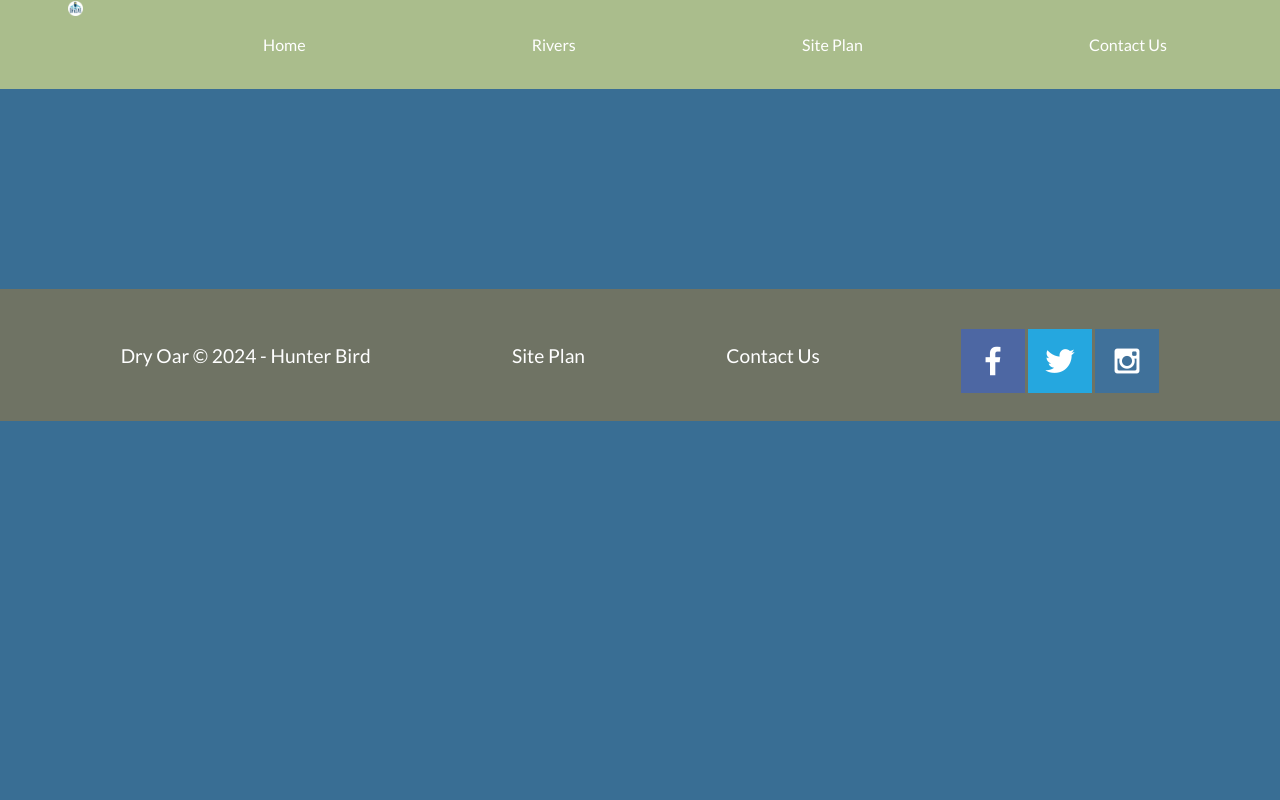
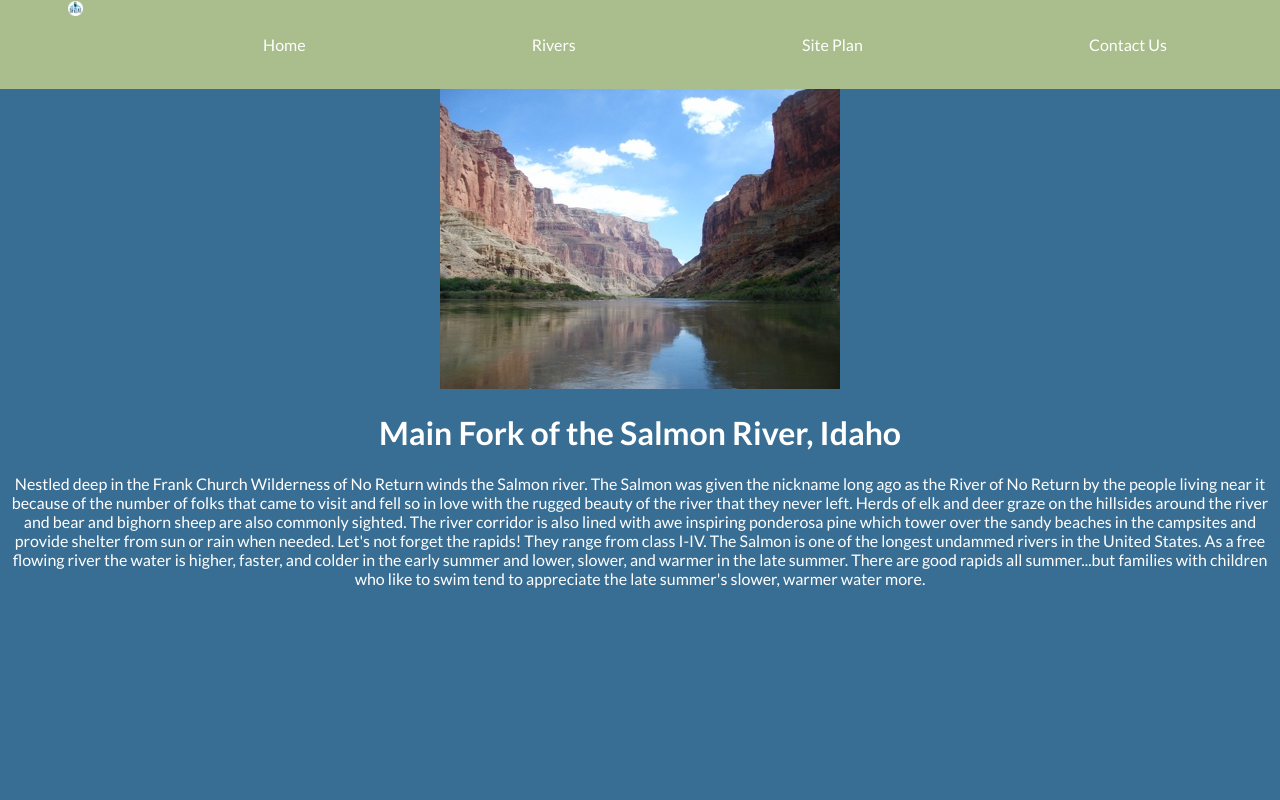
Before and after one commit to HunterEldonBird/wdd130, a plain HTML site: page wwr/RiversPage.html in a window 1280 px wide. Shown: the top 800 px of the page. Drawn offline with Linux system fonts and the light colour scheme; a web font is replaced by a local one.

Commit message:
oaiwdjiuwaduidaw

```diff
--- a/wwr/RiversPage.html
+++ b/wwr/RiversPage.html
@@ -32,6 +32,30 @@
 
     <main class="home-grid">
 
+        <div id="RiverPhoto1Div">
+
+            <img src="images/River1.jpg" alt="Photo" id="RiverPhoto1">
+
+
+            <h1>
+                Main Fork of the Salmon River, Idaho
+            </h1>
+            <p id="RiverPhoto1Text">
+                Nestled deep in the Frank Church Wilderness of No Return winds the Salmon river. The Salmon was given the nickname long ago as the River of No Return by the people living near it because of the number of folks that came to visit and fell so in love with the rugged beauty of the river that they never left.
+
+Herds of elk and deer graze on the hillsides around the river and bear and bighorn sheep are also commonly sighted. The river corridor is also lined with awe inspiring ponderosa pine which tower over the sandy beaches in the campsites and provide shelter from sun or rain when needed.
+
+Let's not forget the rapids! They range from class I-IV. The Salmon is one of the longest undammed rivers in the United States. As a free flowing river the water is higher, faster, and colder in the early summer and lower, slower, and warmer in the late summer. There are good rapids all summer...but families with children who like to swim tend to appreciate the late summer's slower, warmer water more.
+            </p>
+
+        </div>
+
+        <div class="RiverDiv">
+
+
+
+        </div>
+
         <div class="RiverDiv">
 
 
--- a/wwr/styles/style.css
+++ b/wwr/styles/style.css
@@ -141,6 +141,26 @@ nav a {
     width: 100%;
 }
 
+
+#RiverPhoto1Div{
+    grid-column: 1/3;
+    grid-row: 1/2;
+
+    width: 100%;
+}
+
+#RiverPhoto1{
+    display: absolute;
+}
+
+#RiverPhoto1Text{
+
+}
+
+.largePhoto{
+    width: 100%;
+}
+
 .button-box {
     text-align: center;
 }
@@ -154,8 +174,11 @@ main section img {
 }
 
 .home-grid{
+
     display: grid;
-    grid-template-columns: repeat(10, 10fr);
+    grid-template-columns: 1fr;
+    grid-template-rows: 5fr 1fr 1fr;
+
     text-decoration: none;
 }
 
```
Also changed, not shown: wwr/images/RIver2.jpg (added), wwr/images/River1.jpg (added), wwr/images/River3.jpg (added), wwr/index.html (line endings or trailing spaces).
